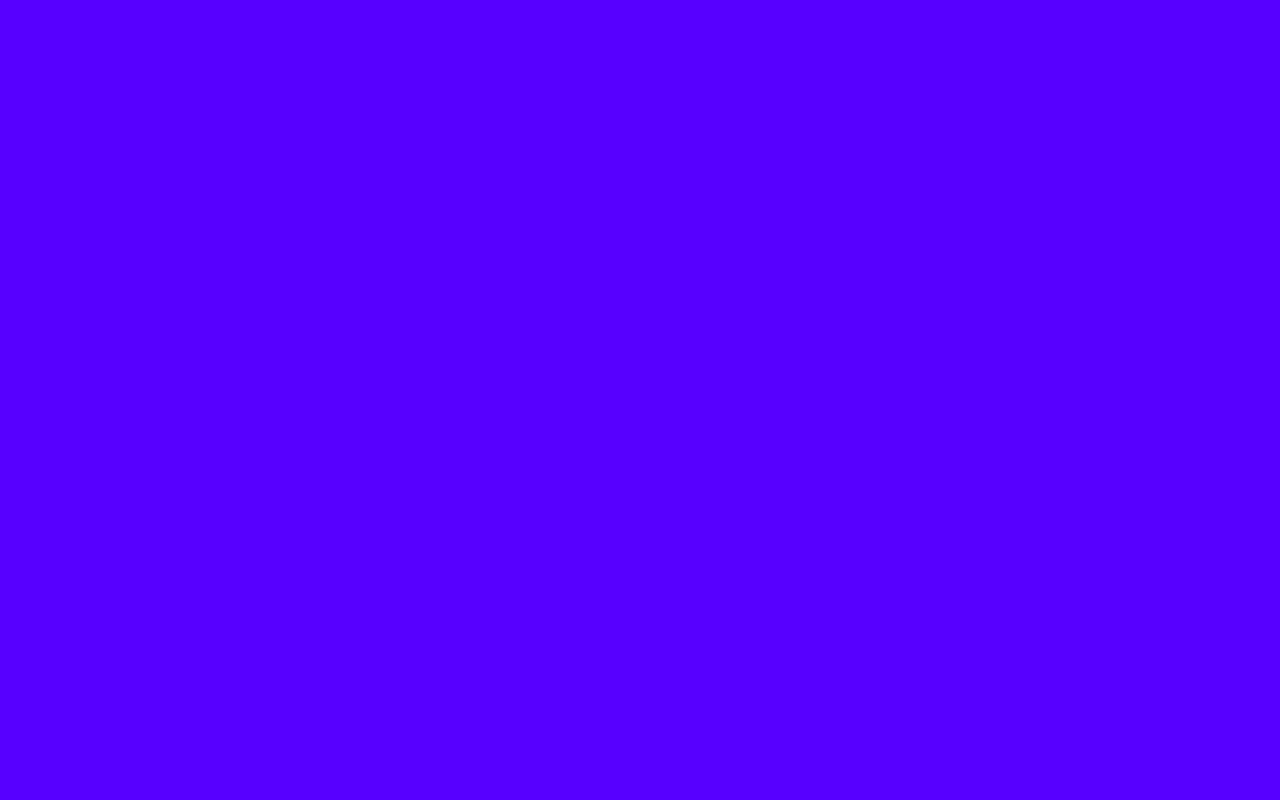
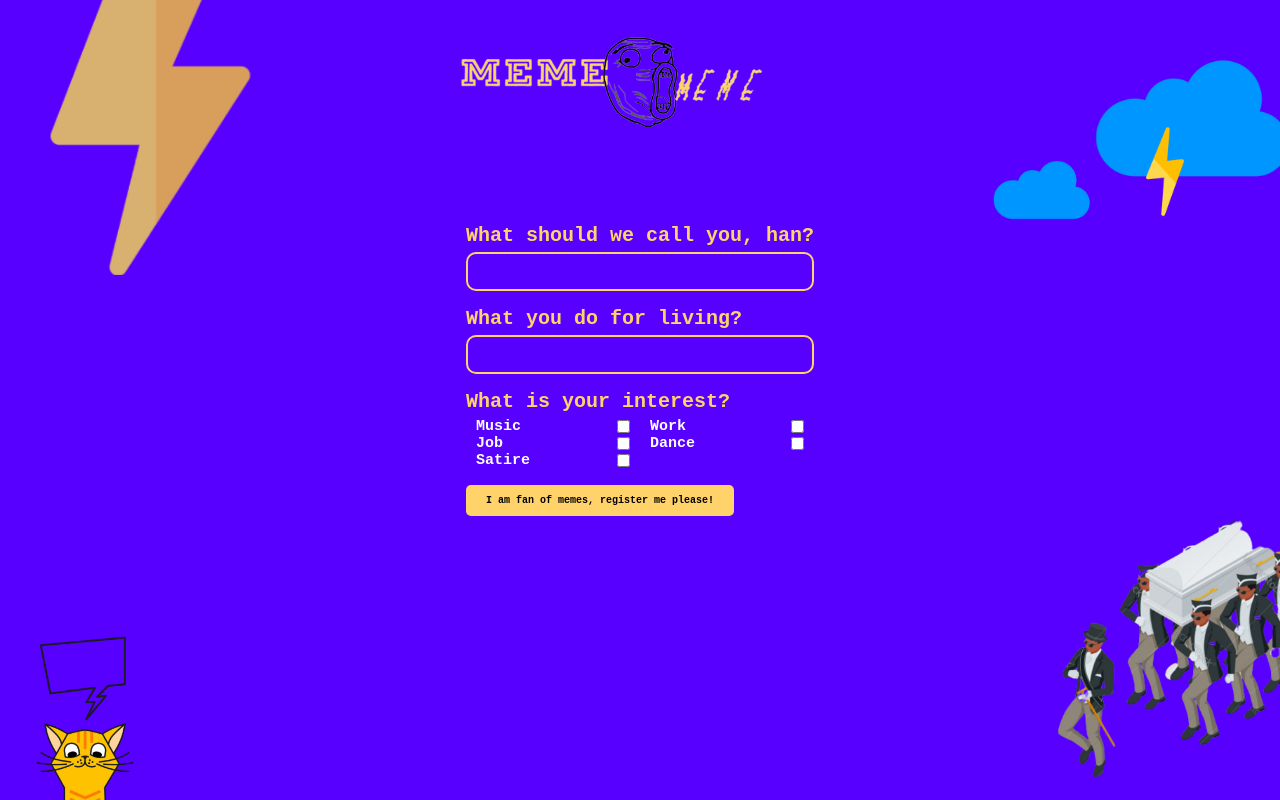
Before and after one commit to yashikajotwani12/Meme-O-Meme, a React (Create React App) app: page /Meme-O-Meme/register in a window 1280 px wide. Before the commit this address had no page. Built offline with nearby package versions, Linux system fonts and the light colour scheme.

Commit message:
deployment

```diff
--- a/src/App.js
+++ b/src/App.js
@@ -8,9 +8,9 @@ function App() {
   return (
     <div className="App">
       <Routes>
-        <Route exact path='/' element={<HomePage />} />
-        <Route path='/memes' element={<MemePage />} />
-        <Route path='/register' element={<RegisterPage />} />
+        <Route exact path='/Meme-O-Meme' element={<HomePage />} />
+        <Route path='/Meme-O-Meme/memes' element={<MemePage />} />
+        <Route path='/Meme-O-Meme/register' element={<RegisterPage />} />
       </Routes>
     </div>
   );
--- a/src/components/Navbar2.jsx
+++ b/src/components/Navbar2.jsx
@@ -2,7 +2,6 @@ import React from 'react'
 
 import lightning from '../images/lightning.png';
 import logo from '../images/logo.png';
-import clouds from '../images/clouds.png';
 import '../style/navbar.css'
 function Navbar2() {
     return (
```
Also changed, not shown: 1 other file (tests, documents, lock files or other folders).
